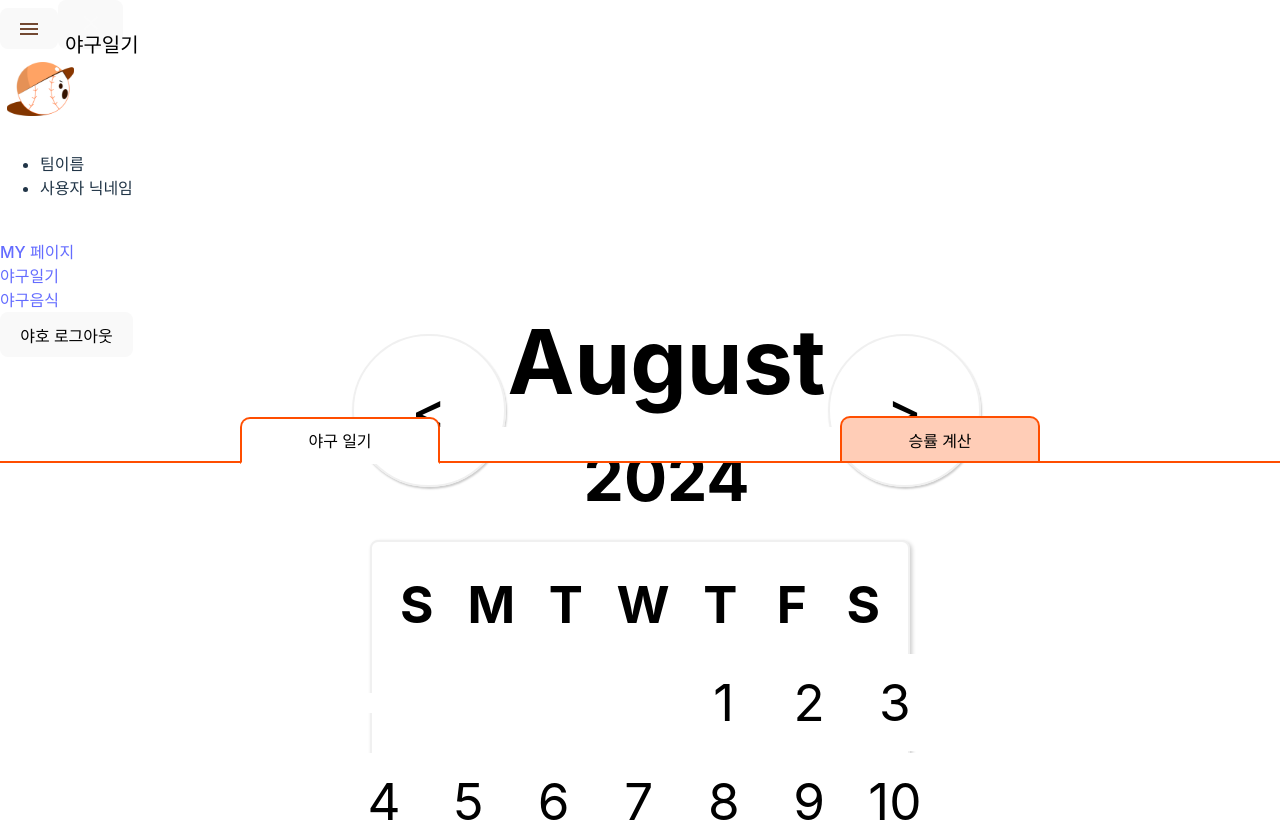
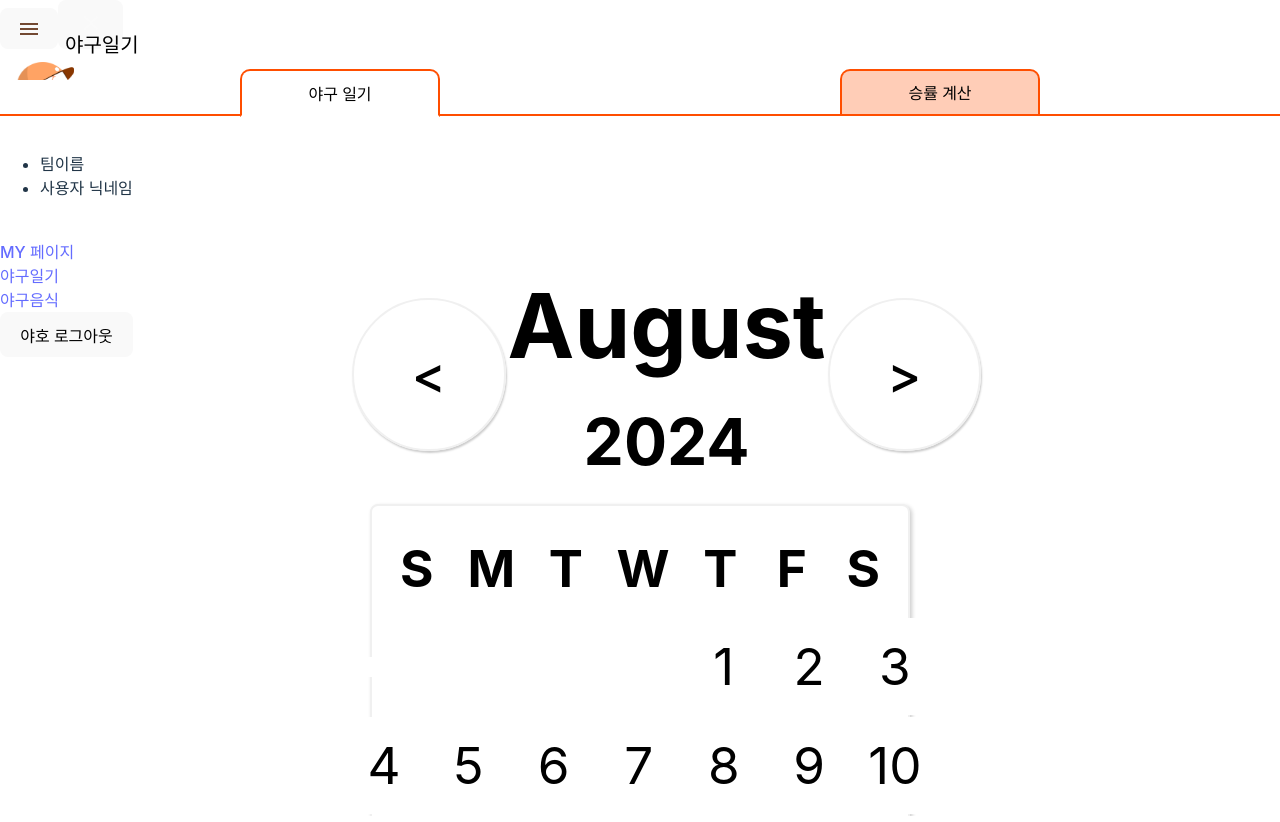
Before and after one commit to YahoProject/Yaho_FrontEnd, a React (Vite) app: page /calendar in a window 1280 px wide. Shown: the top 822 px of the page. Built offline with nearby package versions, Linux system fonts and the light colour scheme; no server answers; the HTML template or start-up script is replaced by a standard one.

Commit message:
Update Calendar.css

```diff
--- a/src/styles/Calendar.css
+++ b/src/styles/Calendar.css
@@ -1,16 +1,12 @@
-
-
 .title {
-    position:static;
     margin-top: -45px;
     font-weight: bolder;
     margin-left:20px;
     font-weight:700;
     color:black;
 }
-
 .button-container {
-    position: relative;
+    position:absolute;
     display: flex;
     justify-content: space-around;
     align-items: flex-end;
@@ -18,7 +14,7 @@
     background-color: white;
     width: 100%;
     height: 36px;
-    top: 70px;
+    top: 80px;
     padding: 0 40px;
 }
 
@@ -36,14 +32,12 @@
     margin: 0 5px;
     top: -3px;
 }
-
 .cal-button.active {
     background: white;
     border-bottom: 2px solid white;
     margin-bottom: -2.5px;
     z-index: 2;
 }
-
 .calendar-content {
     margin-top: 70px;
     padding-bottom: 50px;
```
